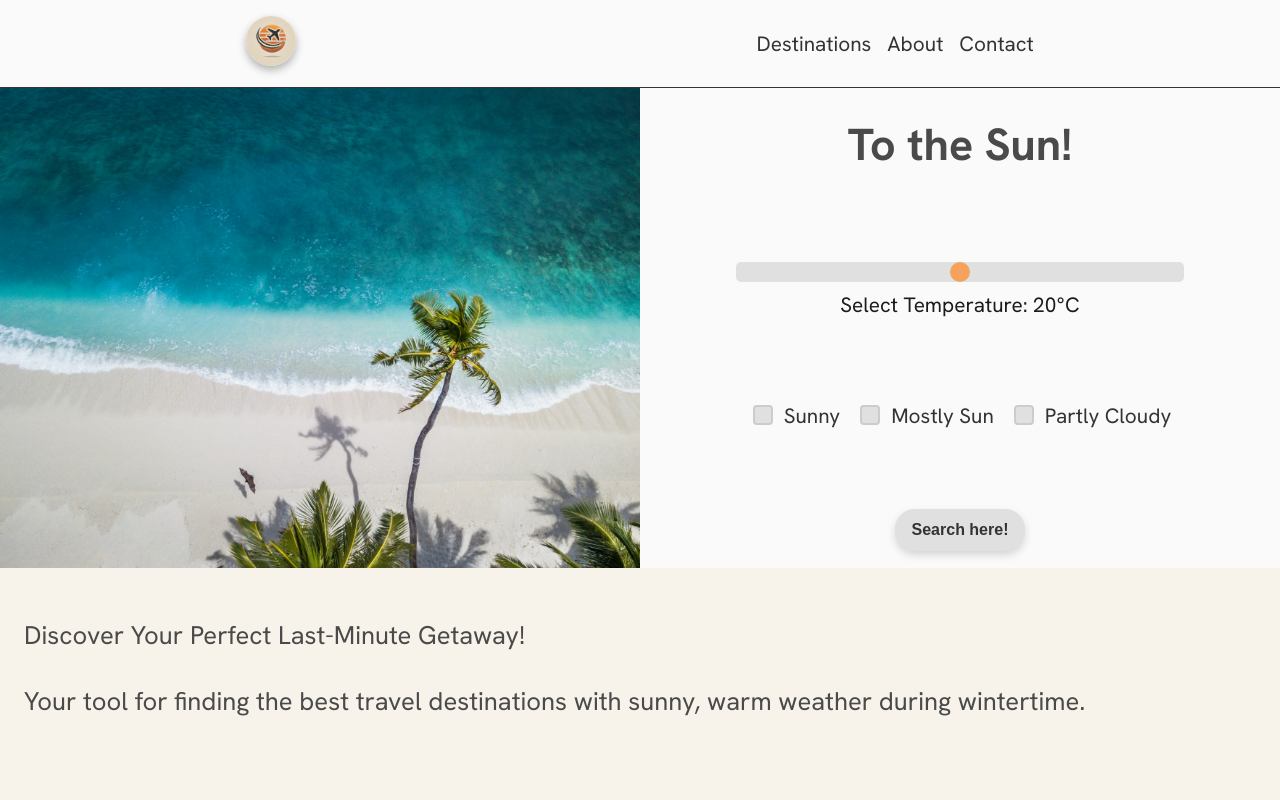
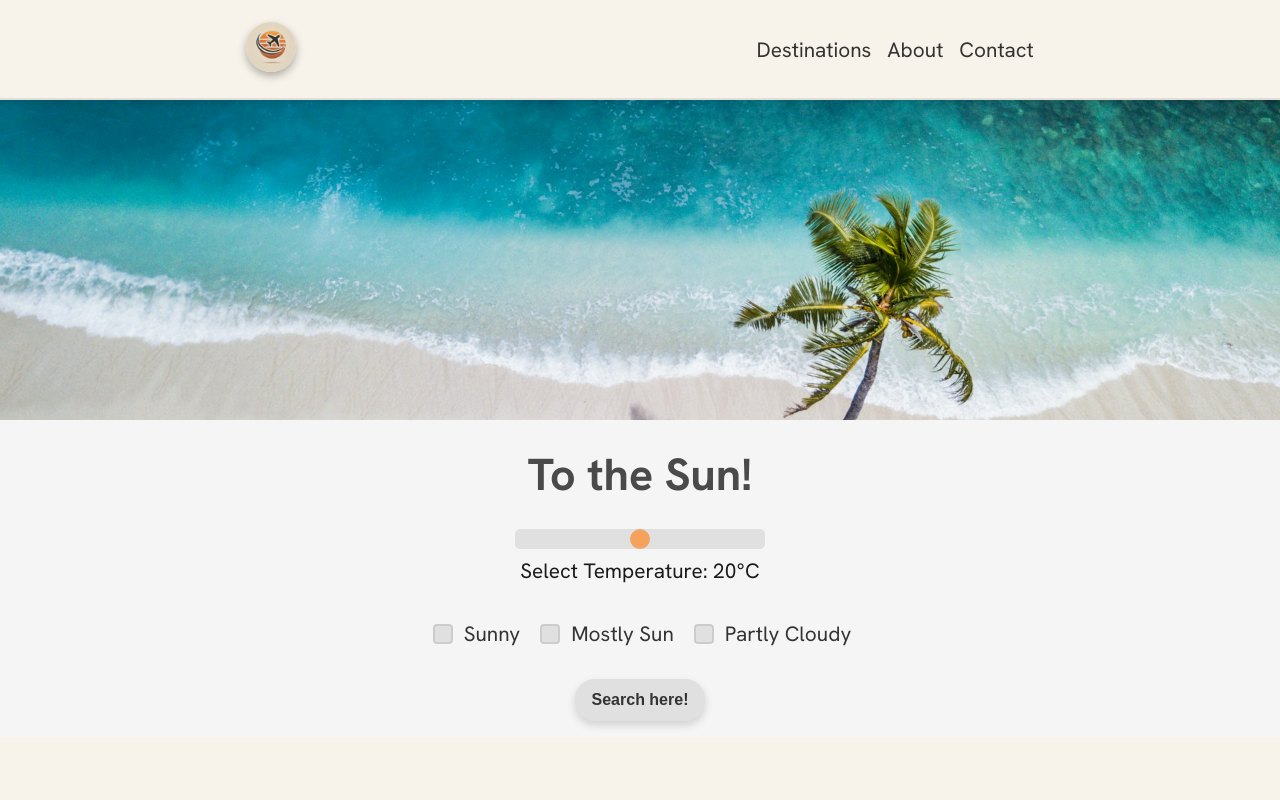
Before and after one commit to dvdi6/ToTheSun, a React (Vite) app: page / in a window 1280 px wide. Shown: the top 800 px of the page. Built offline with nearby package versions, Linux system fonts and the light colour scheme; no server answers.

Commit message:
CSS Bigger Screens + NavBar Fixed

```diff
--- a/src/components/Destinations/Destinations.css
+++ b/src/components/Destinations/Destinations.css
@@ -45,7 +45,7 @@
     justify-content: center;
     align-items: center;
     margin: 0 auto;
-    width: 100%;
+    width: 95%;
 }
 
 .destination-container {
@@ -60,8 +60,7 @@
     box-shadow: 0px 4px 8px rgba(0, 0, 0, 0.15);
     padding: 0.5rem;
     box-sizing: border-box;
-    width: 95%;
-    max-width: 95%;
+    max-width: 480px;
     color: #4A4A4A;
 }
 
@@ -138,3 +137,52 @@
     font-size: 0.6rem;
     width: 100%;
 }
+
+@media (min-width: 768px) {
+
+
+    .destinations {
+        width: 760px;
+        flex-direction: row;
+        flex-wrap: wrap;
+        gap: 1rem;
+    }
+
+    .destination-container {
+        width: 365px;
+        height: 350px;
+        padding: 0.75rem;
+    }
+}
+
+
+@media (min-width: 1200px) {
+
+    .destinations {
+        width: 1300px;
+        display: flex;
+        flex-direction: row;
+        flex-wrap: wrap;
+        gap: 1rem;
+    }
+
+    .destination-container {
+        width: 600px;
+        max-width: 600px;
+        padding: 1rem;
+        height: 350px;
+    }
+
+    .destination-name {
+        font-size: 1rem;
+    }
+
+    .destination-description {
+        font-size: 0.9rem;
+    }
+
+    .day-forecast {
+        font-size: 0.8rem;
+    }
+
+}
--- a/src/components/Home/Home.css
+++ b/src/components/Home/Home.css
@@ -25,6 +25,8 @@
     flex-direction: column;
     align-items: center;
     justify-content: center;
+    background-color: #F5F5F5;
+    width: 100%;
 }
 
 .home-header {
@@ -59,36 +61,3 @@
     padding: 1rem;
     margin-top: 0;
 }
-
-@media (min-width: 768px) {
-
-    .home-container {
-        width: 100%;
-        min-height: 80%;
-        flex-direction: row;
-    }
-
-    .home-container img {
-        width: 50%;
-        min-height: 60vh;
-        object-fit: cover;
-        object-position: center;
-    }
-
-    .home-header {
-        margin-bottom: 1rem;
-    }
-
-    .home-container-content {
-        width: 50%;
-        gap: 3rem;
-    }
-
-    .home-text {
-        margin-top: 0;
-        min-height: 40vh;
-        padding: 0.5rem;
-        justify-content: flex-start;
-    }
-
-}
--- a/src/components/NavBar/NavBar.css
+++ b/src/components/NavBar/NavBar.css
@@ -3,12 +3,18 @@
     flex-direction: row;
     justify-content: space-around;
     align-items: center;
-    height: 8%;
+    height: 100px;
     max-width: 100%;
     color: #4A4A4A;
-    background-color: #FAFAFA;
+    background-color: #F7F3EA;
     padding: 1rem;
-    border-bottom: 1px solid #333333;
+    border-bottom: 2px solid #E0DED6;
+    position: fixed;
+    top: 0;
+    left: 0;
+    width: 100%;
+    z-index: 1000;
+    box-shadow: 0 4px 6px rgba(0, 0, 0, 0.1);
 }
 
 .nav-links {
--- a/src/components/TemperatureSlider/TemperatureSlider.css
+++ b/src/components/TemperatureSlider/TemperatureSlider.css
@@ -7,7 +7,7 @@
 }
 
 .slider {
-    width: 70%;
+    width: 250px;
     margin: 1rem 0;
     -webkit-appearance: none;
     appearance: none;
--- a/src/index.css
+++ b/src/index.css
@@ -4,13 +4,12 @@
 
 body {
     margin: 0 auto;
-    padding: 0;
     height: 100vh;
     width: 100%;
     font-family: 'Hanken Grotesk', sans-serif;
-    background-color: #FAFAFA;
+    background-color: #F7F3EA;
     color: #333333;
-    ;
+    padding-top: 100px;
 }
 
 .home-img {
```
